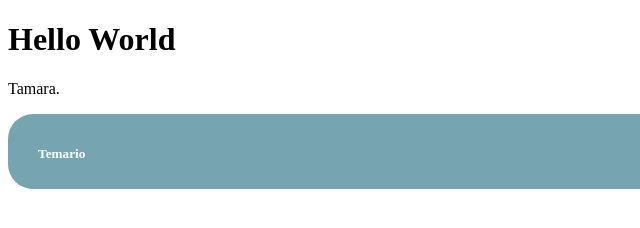
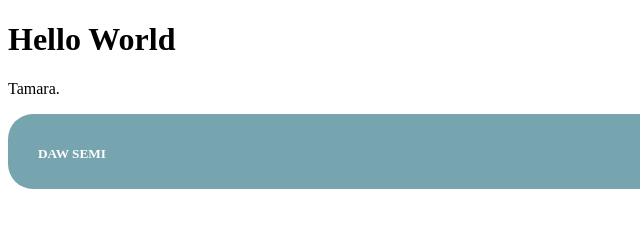
Before and after one commit to testacio/PRUEBA22_23, a plain HTML site: page index.html in a window 1280 px wide. Shown: the full height of the page, 0-640 px from the left. Drawn offline with Linux system fonts and the light colour scheme.

Commit message:
Update index.html
DAW SEMI

```diff
--- a/index.html
+++ b/index.html
@@ -5,7 +5,7 @@
 <p>Tamara.</p>
 <div style=" border-radius: 25px;
   background: #76a5af; padding: 5px; color:white; padding-left:30px; padding-top: 10px;">
-    <h5 style="color:white;">Temario</h5>
+    <h5 style="color:white;">DAW SEMI</h5>
 </div>
 </body>
 </html>
```
